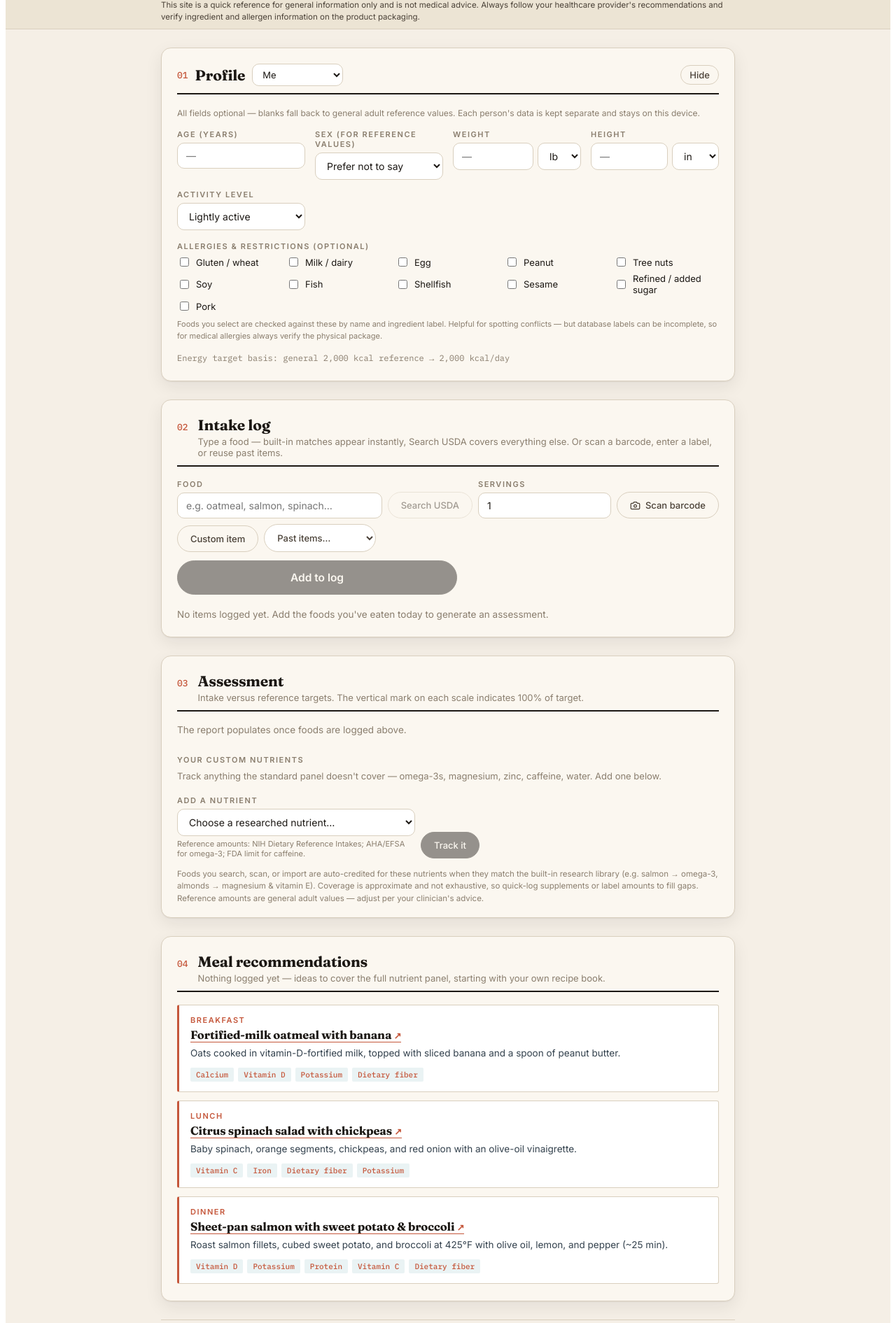
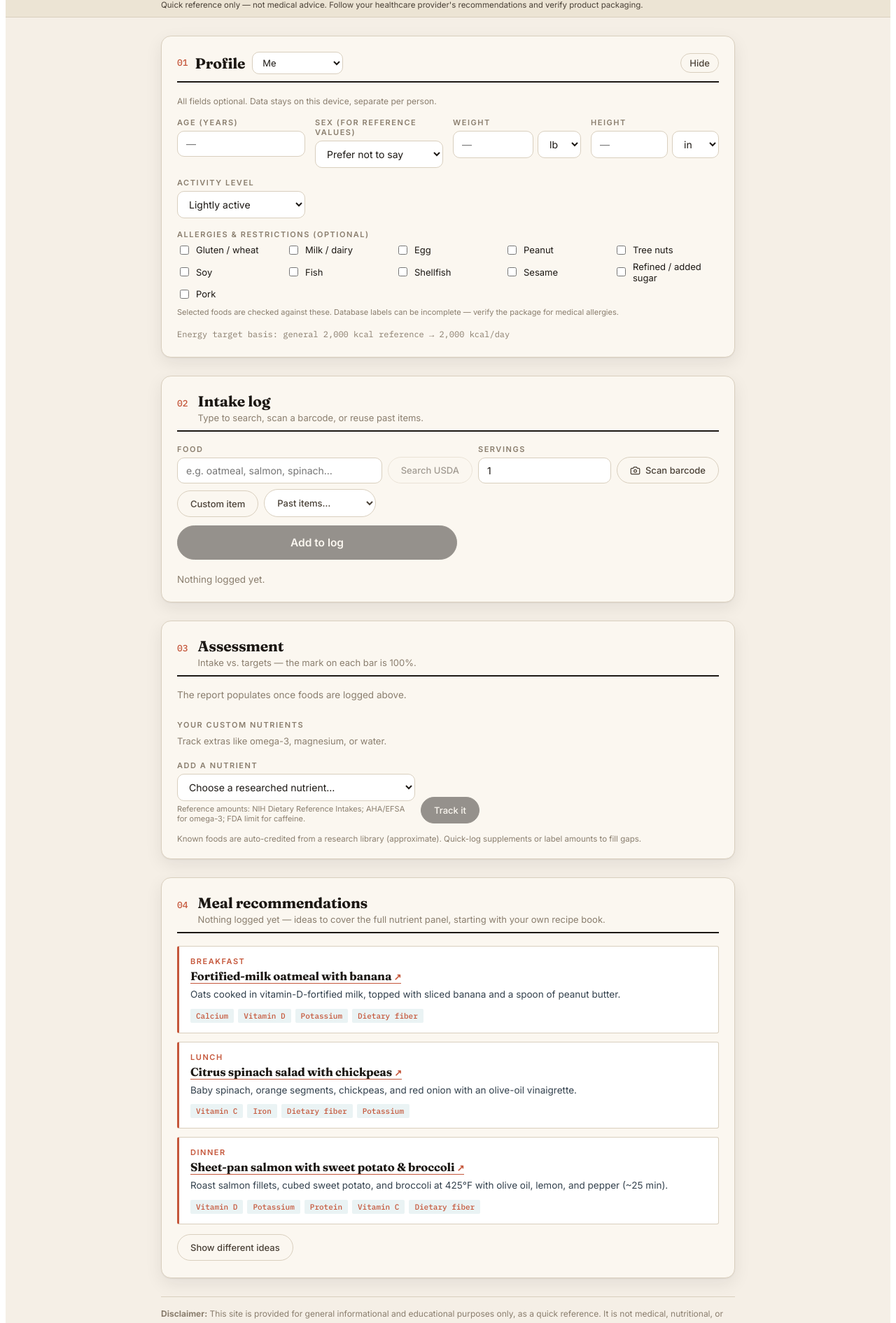
Before and after one commit to TKB789/nutrients, a React (Vite) app: page / in a window 1280 px wide. Shown: the part 133-2024 px from the top of the page at 70% size. Built offline with nearby package versions, Linux system fonts and the light colour scheme.

Commit message:
Add files via upload

```diff
--- a/src/App.jsx
+++ b/src/App.jsx
@@ -533,7 +533,18 @@ const RECIPES = [
     richIn: ["potassium", "fiber", "protein", "iron"] },
 ];
 
-const SAMPLE_DAY = [RECIPES[6], RECIPES[4], RECIPES[0]]; // breakfast, lunch, dinner
+const SAMPLE_DAYS = [
+  [RECIPES[6], RECIPES[4], RECIPES[0]],
+  [RECIPES[7], RECIPES[1], RECIPES[8]],
+  [RECIPES[2], RECIPES[5], RECIPES[3]],
+];
+
+// Rotate through a ranked list so "show different ideas" cycles instead of repeats.
+function rotatePick(list, seed, n = 3) {
+  if (list.length === 0) return [];
+  const off = (seed * n) % list.length;
+  return Array.from({ length: Math.min(n, list.length) }, (_, i) => list[(off + i) % list.length]);
+}
 
 /* ------------------------------------------------------------------ */
 /*  History storage — persists via window.storage (Claude artifacts), */
@@ -956,10 +967,8 @@ function LabelInfo({ food, onUpdate }) {
         </>
       )}
       <p style={{ margin: "10px 0 0", fontSize: 10.5, color: C.faint, lineHeight: 1.5 }}>
-        Why numbers may differ from your package: databases can lag reformulations,
-        recipes vary by region and batch, per-100 g figures are converted from label
-        servings with rounding, and some entries (Open Food Facts) are community-submitted.
-        Treat the physical package as the authoritative source.
+        Numbers can differ from your package (reformulations, regional variants,
+        rounding, community-submitted data) — the package is authoritative.
       </p>
     </div>
   );
@@ -1252,7 +1261,7 @@ function BarcodeScanner({ onDetect, onClose }) {
           <video ref={videoRef} muted playsInline
             style={{ width: "100%", maxHeight: 260, background: "#000", borderRadius: 8, objectFit: "cover" }} />
           <p className="na-mono" style={{ margin: "8px 0 0", fontSize: 12, color: C.accent, fontWeight: 500 }}>
-            ● Camera active — center the barcode in view. It scans automatically.
+            ● Point at the barcode — scans automatically.
           </p>
         </>
       ) : (
@@ -1751,6 +1760,7 @@ export default function NutritionAssessment() {
   const [showScanner, setShowScanner] = useState(false);
   const [scanStatus, setScanStatus] = useState("");
   const [bonusMsg, setBonusMsg] = useState("");
+  const [recSeed, setRecSeed] = useState(0);
   const [macroStyle, setMacroStyle] = useState("standard");
   const [customBands, setCustomBands] = useState({ carb: [45, 65], protein: [10, 35], fat: [20, 35] });
   const [custom, setCustom] = useState({ name: "", kcal: "", protein: "", carb: "", fat: "", fiber: "", sodium: "" });
@@ -1975,16 +1985,15 @@ export default function NutritionAssessment() {
   const deficits = useMemo(() => TRACKED.filter(k => pctOf(k) < 80), [totals, targets]); // eslint-disable-line
 
   const recommendations = useMemo(() => {
-    if (log.length === 0) return { mode: "plan", recipes: SAMPLE_DAY };
+    if (log.length === 0) return { mode: "plan", recipes: SAMPLE_DAYS[recSeed % SAMPLE_DAYS.length] };
     if (deficits.length === 0) return { mode: "met", recipes: [] };
     const ranked = [...RECIPES]
       .map(r => ({ r, score: r.richIn.filter(k => deficits.includes(k)).length }))
       .filter(x => x.score > 0)
       .sort((a, b) => b.score - a.score)
-      .slice(0, 3)
       .map(x => x.r);
-    return { mode: "catchup", recipes: ranked };
-  }, [log.length, deficits]);
+    return { mode: "catchup", recipes: rotatePick(ranked, recSeed) };
+  }, [log.length, deficits, recSeed]);
 
   const matches = query.length > 0
     ? FOODS.filter(f => f.name.toLowerCase().includes(query.toLowerCase())).slice(0, 7)
@@ -2068,7 +2077,7 @@ export default function NutritionAssessment() {
     const known = barcodes[code];
     if (known) {
       chooseFood(known.food);
-      setScanStatus(`✓ Scan successful (${code}) — from your saved items: ${known.food.name}. Verify the label below, set the amount, then add to log.`);
+      setScanStatus(`✓ ${known.food.name} (saved item) — verify label, set amount, add to log.`);
       const next = { ...barcodes, [code]: { ...known, lastUsed: Date.now() } };
       setBarcodes(next);
       saveStore(userKey(BKEY, currentUser), next);
@@ -2079,7 +2088,7 @@ export default function NutritionAssessment() {
       const food = await lookupBarcode(code);
       food.barcode = code;
       chooseFood(food);
-      setScanStatus(`✓ Found: ${food.name}. Verify the label below, set the amount, then add to log. Saved to your scanned items for next time.`);
+      setScanStatus(`✓ ${food.name} — verify label below, then add. Saved for next time.`);
       const next = { ...barcodes, [code]: { code, food, lastUsed: Date.now() } };
       setBarcodes(next);
       await saveStore(userKey(BKEY, currentUser), next);
@@ -2249,9 +2258,8 @@ export default function NutritionAssessment() {
 
       <div style={{ background: "#ece4d4", borderBottom: `1px solid ${C.rule}` }}>
         <p style={{ maxWidth: 860, margin: "0 auto", padding: "8px 20px", fontSize: 11.5, lineHeight: 1.5, color: "#4a4137" }}>
-          This site is a quick reference for general information only and is not medical
-          advice. Always follow your healthcare provider's recommendations and verify
-          ingredient and allergen information on the product packaging.
+          Quick reference only — not medical advice. Follow your healthcare provider's
+          recommendations and verify product packaging.
         </p>
       </div>
 
@@ -2299,8 +2307,7 @@ export default function NutritionAssessment() {
               {profileOpen ? (
                 <>
                   <p style={{ margin: "0 0 14px", fontSize: 12, color: C.faint, lineHeight: 1.5 }}>
-                    All fields optional — blanks fall back to general adult reference values. Each
-                    person's data is kept separate and stays on this device.
+                    All fields optional. Data stays on this device, separate per person.
                   </p>
                   <div style={{ display: "grid", gridTemplateColumns: "repeat(auto-fit, minmax(150px, 1fr))", gap: 14 }}>
                 <Field label="Age (years)">
@@ -2353,9 +2360,8 @@ export default function NutritionAssessment() {
                   })}
                 </div>
                 <p style={{ margin: "8px 0 0", fontSize: 11, color: C.faint, lineHeight: 1.5 }}>
-                  Foods you select are checked against these by name and ingredient label.
-                  Helpful for spotting conflicts — but database labels can be incomplete, so
-                  for medical allergies always verify the physical package.
+                  Selected foods are checked against these. Database labels can be incomplete
+                  — verify the package for medical allergies.
                 </p>
               </div>
                   <p className="na-mono" style={{ fontSize: 12, color: C.faint, marginTop: 16, marginBottom: 0 }}>
@@ -2371,7 +2377,7 @@ export default function NutritionAssessment() {
 
             {/* ---------- 02 Intake log ---------- */}
             <section className="na-panel" style={{ padding: "22px 22px 24px" }}>
-              <SectionHead num="02" title="Intake log" sub="Type a food — built-in matches appear instantly, Search USDA covers everything else. Or scan a barcode, enter a label, or reuse past items." />
+              <SectionHead num="02" title="Intake log" sub="Type to search, scan a barcode, or reuse past items." />
 
               <div style={{ display: "flex", gap: 8, flexWrap: "wrap", alignItems: "flex-end" }}>
                 <div style={{ flex: "1 1 220px", position: "relative" }}>
@@ -2542,9 +2548,8 @@ export default function NutritionAssessment() {
                     </button>
                     {ocrMsg && <p className="na-mono" style={{ margin: "8px 0 0", fontSize: 12, color: ocrMsg.startsWith("✓") ? C.ok : C.low }}>{ocrMsg}</p>}
                     <p style={{ margin: "6px 0 0", fontSize: 10.5, color: C.faint }}>
-                      Beta: reads the printed nutrition panel with on-device text recognition.
-                      Accuracy varies — always verify. The photo is processed in your browser
-                      and never stored or uploaded.
+                      Beta: on-device text recognition — verify the values. The photo is
+                      never stored or uploaded.
                     </p>
                   </div>
                 </div>
@@ -2552,7 +2557,7 @@ export default function NutritionAssessment() {
 
               {log.length === 0 ? (
                 <p style={{ marginTop: 20, marginBottom: 0, fontSize: 13.5, color: C.faint }}>
-                  No items logged yet. Add the foods you've eaten today to generate an assessment.
+                  Nothing logged yet.
                 </p>
               ) : (
                 <table style={{ width: "100%", borderCollapse: "collapse", marginTop: 20, fontSize: 13.5 }}>
@@ -2584,23 +2589,24 @@ export default function NutritionAssessment() {
                         </td>
                         <td className="na-mono" style={{ padding: "8px 4px", textAlign: "right" }}>{Math.round(item.food.kcal * item.qty)}</td>
                         <td style={{ padding: "8px 0 8px 4px", textAlign: "right" }}>
-                          <div style={{ display: "flex", flexDirection: "column", alignItems: "flex-end", gap: 2 }}>
-                            <button onClick={() => setOpenLogId(openLogId === item.id ? null : item.id)}
-                              aria-expanded={openLogId === item.id}
-                              style={{ border: "none", background: "none", color: C.accent, cursor: "pointer", fontSize: 13, padding: 0 }}>
-                              {openLogId === item.id ? "Hide" : "Details"}
-                            </button>
-                            <button onClick={() => setLog(l => l.filter(x => x.id !== item.id))}
-                              aria-label={`Remove ${item.food.name}`}
-                              style={{ border: "none", background: "none", color: C.high, cursor: "pointer", fontSize: 13, padding: 0 }}>
-                              Remove
-                            </button>
-                          </div>
+                          <button onClick={() => setOpenLogId(openLogId === item.id ? null : item.id)}
+                            aria-expanded={openLogId === item.id}
+                            style={{ border: "none", background: "none", color: C.accent, cursor: "pointer", fontSize: 13, padding: 0 }}>
+                            {openLogId === item.id ? "Hide" : "Details"}
+                          </button>
                         </td>
                       </tr>
                       {openLogId === item.id && (
                         <tr>
-                          <td colSpan={4} style={{ padding: "0 0 10px" }}><LabelInfo food={item.food} /></td>
+                          <td colSpan={4} style={{ padding: "0 0 10px" }}>
+                            <LabelInfo food={item.food} />
+                            <button className="na-btn na-btn-quiet"
+                              onClick={() => { setLog(l => l.filter(x => x.id !== item.id)); setOpenLogId(null); }}
+                              aria-label={`Remove ${item.food.name} from log`}
+                              style={{ marginTop: 10, padding: "8px 16px", fontSize: 13, color: C.high, borderColor: C.rule }}>
+                              Remove from log
+                            </button>
+                          </td>
                         </tr>
                       )}
                       </React.Fragment>
@@ -2618,7 +2624,7 @@ export default function NutritionAssessment() {
 
             {/* ---------- 03 Assessment ---------- */}
             <section className="na-panel" style={{ padding: "22px 22px 10px" }}>
-              <SectionHead num="03" title="Assessment" sub="Intake versus reference targets. The vertical mark on each scale indicates 100% of target." />
+              <SectionHead num="03" title="Assessment" sub="Intake vs. targets — the mark on each bar is 100%." />
               {log.length === 0 ? (
                 <p style={{ fontSize: 13.5, color: C.faint, paddingBottom: 14 }}>The report populates once foods are logged above.</p>
               ) : (
@@ -2665,7 +2671,7 @@ export default function NutritionAssessment() {
                             ))}
                           </ul>
                           <p style={{ margin: "8px 0 0", fontSize: 11, color: C.faint }}>
-                            These plant compounds and extras have no official daily targets, so they are shown for information rather than scored.
+                            No official daily targets — shown for information, not scored.
                           </p>
                         </div>
                       </>
@@ -2673,13 +2679,12 @@ export default function NutritionAssessment() {
                   })()}
 
                   <div style={{ display: "flex", alignItems: "center", gap: 12, flexWrap: "wrap", padding: "16px 0" }}>
-                    <span style={{ fontSize: 12.5, color: C.faint }}>Days save automatically as you log — see the History tab.</span>
+                    <span style={{ fontSize: 12.5, color: C.faint }}>Auto-saves to History.</span>
                     {saveMsg && <span className="na-mono" style={{ fontSize: 12.5, color: C.ok }}>{saveMsg}</span>}
                   </div>
 
                   <p style={{ fontSize: 12, color: C.faint, paddingBottom: 14, marginTop: 0, lineHeight: 1.55 }}>
-                    Note: custom items track only the nutrients entered, so micronutrient
-                    totals may understate actual intake when custom foods are used.
+                    Custom items count only the nutrients entered.
                   </p>
                 </>
               )}
@@ -2688,8 +2693,7 @@ export default function NutritionAssessment() {
               <div className="na-eyebrow" style={{ margin: "14px 0 2px" }}>Your custom nutrients</div>
               {Object.keys(customNutrients).length === 0 && (
                 <p style={{ fontSize: 13, color: C.faint, margin: "8px 0 10px" }}>
-                  Track anything the standard panel doesn't cover — omega-3s, magnesium,
-                  zinc, caffeine, water. Add one below.
+                  Track extras like omega-3, magnesium, or water.
                 </p>
               )}
               {Object.values(customNutrients).map(cn => (
@@ -2781,11 +2785,8 @@ export default function NutritionAssessment() {
                 </button>
               </div>
               <p style={{ fontSize: 11.5, color: C.faint, margin: "0 0 8px", lineHeight: 1.5 }}>
-                Foods you search, scan, or import are auto-credited for these nutrients when
-                they match the built-in research library (e.g. salmon → omega-3, almonds →
-                magnesium & vitamin E). Coverage is approximate and not exhaustive, so quick-log
-                supplements or label amounts to fill gaps. Reference amounts are general adult
-                values — adjust per your clinician's advice.
+                Known foods are auto-credited from a research library (approximate).
+                Quick-log supplements or label amounts to fill gaps.
               </p>
             </section>
 
@@ -2807,11 +2808,10 @@ export default function NutritionAssessment() {
                     ))}
                   </p>
                   {(() => {
-                    const hits = citrusRecipes
+                    const hits = rotatePick(citrusRecipes
                       .map(r => ({ r, helps: citrusRecipeHelps(r, deficits) }))
                       .filter(x => x.helps.length > 0)
-                      .sort((a, b) => b.helps.length - a.helps.length)
-                      .slice(0, 3);
+                      .sort((a, b) => b.helps.length - a.helps.length), recSeed);
                     if (hits.length === 0) return null;
                     return (
                       <>
@@ -2836,8 +2836,7 @@ export default function NutritionAssessment() {
                           ))}
                         </div>
                         <p style={{ margin: "0 0 14px", fontSize: 11, color: C.faint }}>
-                          Matched by ingredient keywords — approximate. Nutrient tags show which of
-                          today's gaps each recipe likely helps.
+                          Keyword-matched — approximate.
                         </p>
                         <div className="na-eyebrow" style={{ margin: "0 0 8px" }}>Ideas to add to your recipe book</div>
                       </>
@@ -2846,11 +2845,10 @@ export default function NutritionAssessment() {
                 </>
               )}
               {recommendations.mode === "plan" && (() => {
-                const hits = citrusRecipes
+                const hits = rotatePick(citrusRecipes
                   .map(r => ({ r, helps: citrusRecipeHelps(r, TRACKED) }))
                   .filter(x => x.helps.length > 0)
-                  .sort((a, b) => b.helps.length - a.helps.length)
-                  .slice(0, 3);
+                  .sort((a, b) => b.helps.length - a.helps.length), recSeed);
                 if (hits.length === 0) return null;
                 return (
                   <>
@@ -2876,7 +2874,7 @@ export default function NutritionAssessment() {
                       ))}
                     </div>
                     <p style={{ margin: "0 0 14px", fontSize: 11, color: C.faint }}>
-                      Matched by ingredient keywords — approximate.
+                      Keyword-matched — approximate.
                     </p>
                     <div className="na-eyebrow" style={{ margin: "0 0 8px" }}>Or a sample day of ideas to add to your recipe book</div>
                   </>
@@ -2894,6 +2892,12 @@ export default function NutritionAssessment() {
                     <RecipeCard key={r.name} recipe={r} deficits={recommendations.mode === "catchup" ? deficits : null} />
                   ))}
                 </div>
+              )}
+              {recommendations.mode !== "met" && (
+                <button className="na-btn na-btn-quiet" onClick={() => setRecSeed(s => s + 1)}
+                  style={{ marginTop: 14 }}>
+                  Show different ideas
+                </button>
               )}
             </section>
           </>
```
